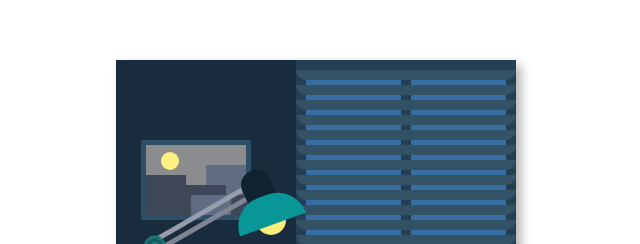
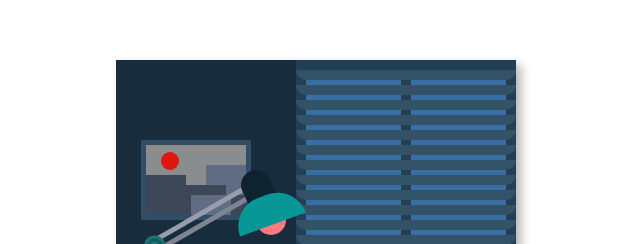
Before and after one commit to vikasyadav097/Table-Lamp, a plain HTML site: page index.html in a window 1280 px wide. Shown: the part 148-392 px from the top of the page, 324-964 px from the left. Drawn offline with Linux system fonts and the light colour scheme.

Commit message:
style.css

```diff
--- a/style.css
+++ b/style.css
@@ -1,4 +1,3 @@
-
 /* Set the colour and the position of the container and elements */
 body {
     height: 100vh;
@@ -115,7 +114,7 @@ body {
     border-radius:50%;
     width: 18px;
     height: 18px;
-    background-color: #fff084;
+    background-color: #df150e;
     left:15px;
     top:7px;
   }
@@ -280,7 +279,7 @@ body {
   .light {
     border-radius:50%;
     position: absolute;
-    background-color: #fff07c;
+    background-color: #ff7c7c;
     width:30px;
     height: 30px;
     top:145px;
```
